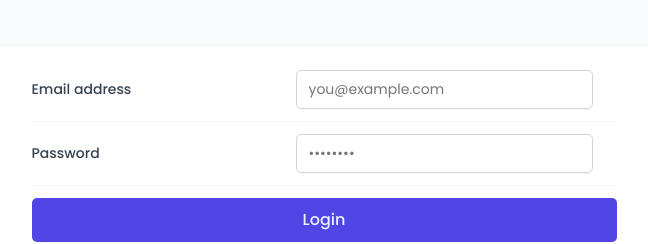
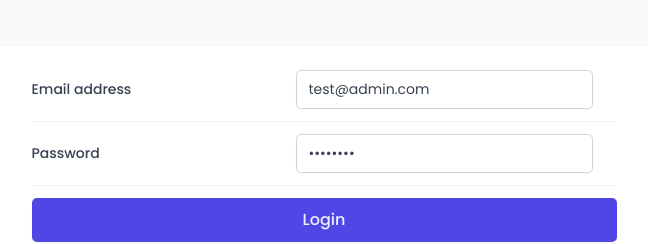
Before and after one commit to georgiev098/react-booking-app, a React (Vite) app: page /login in a window 1280 px wide. Shown: the part 437-681 px from the top of the page, without its empty margins (316-964 px from the left). Built offline with nearby package versions, Linux system fonts and the light colour scheme; no server answers; a web font is replaced by a local one.

Commit message:
(feat) implement user login

```diff
--- a/src/features/authentication/LoginForm.jsx
+++ b/src/features/authentication/LoginForm.jsx
@@ -6,7 +6,9 @@ import Form from "../../ui/Form";
 import Input from "../../ui/Input";
 import FormRow from "../../ui/FormRow";
 import Heading from "../../ui/Heading";
+import SpinnerMini from "../../ui/SpinnerMini";
 import Logo from "../../ui/Logo";
+import useLogin from "./useLogin";
 
 const LoginLayout = styled.main`
   min-height: 100vh;
@@ -42,12 +44,19 @@ const FullWidthButton = styled(Button)`
 `;
 
 export default function LoginForm() {
-  const [email, setEmail] = useState("");
-  const [password, setPassword] = useState("");
+  const [email, setEmail] = useState("test@admin.com");
+  const [password, setPassword] = useState("password");
+  const { mutate: login, isLoading } = useLogin();
 
   function handleSubmit(e) {
     e.preventDefault();
     // login logic
+
+    if (!email || !password) {
+      return;
+    }
+
+    login({ email, password });
   }
 
   return (
@@ -67,6 +76,7 @@ export default function LoginForm() {
             value={email}
             onChange={(e) => setEmail(e.target.value)}
             placeholder="you@example.com"
+            disabled={isLoading}
           />
         </FormRow>
 
@@ -78,12 +88,17 @@ export default function LoginForm() {
             value={password}
             onChange={(e) => setPassword(e.target.value)}
             placeholder="••••••••"
+            disabled={isLoading}
           />
         </FormRow>
 
         <FormRow>
-          <FullWidthButton variation="primary" size="large">
-            Login
+          <FullWidthButton
+            variation="primary"
+            size="large"
+            disabled={isLoading}
+          >
+            {!isLoading ? "Login" : <SpinnerMini />}
           </FullWidthButton>
         </FormRow>
       </Form>
--- /dev/null
+++ b/src/features/authentication/useLogin.js
@@ -0,0 +1,24 @@
+import { useMutation } from "@tanstack/react-query";
+import { login } from "../../services/apiAuth";
+import { useNavigate } from "react-router-dom";
+import toast from "react-hot-toast";
+
+export default function useLogin() {
+  const navigate = useNavigate();
+
+  const { mutate, isLoading } = useMutation({
+    mutationFn: ({ email, password }) => {
+      console.log(email, password);
+      login({ email, password });
+    },
+    onSuccess: () => {
+      navigate("/");
+    },
+    onError: (err) => {
+      console.error(err);
+      toast.error("Incorrect credentials.");
+    },
+  });
+
+  return { mutate, isLoading };
+}
--- /dev/null
+++ b/src/services/apiAuth.js
@@ -0,0 +1,13 @@
+import supabase from "./supabase";
+
+export async function login({ email, password }) {
+  let { data, error } = await supabase.auth.signInWithPassword({
+    email,
+    password,
+  });
+
+  if (error) {
+    throw new Error(error.message);
+  }
+  return data;
+}
```
Also changed, not shown: src/ui/FormRowVertical.jsx (added, +27 -0 lines).
